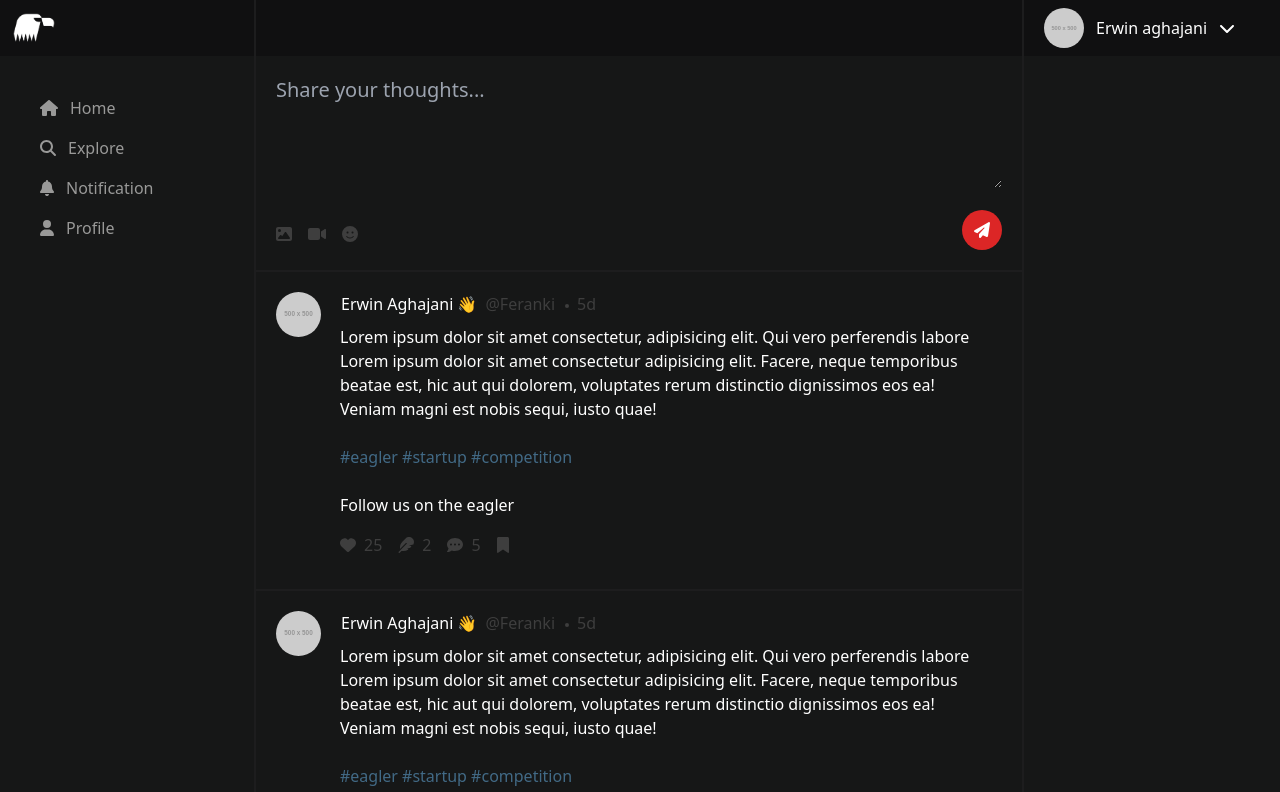
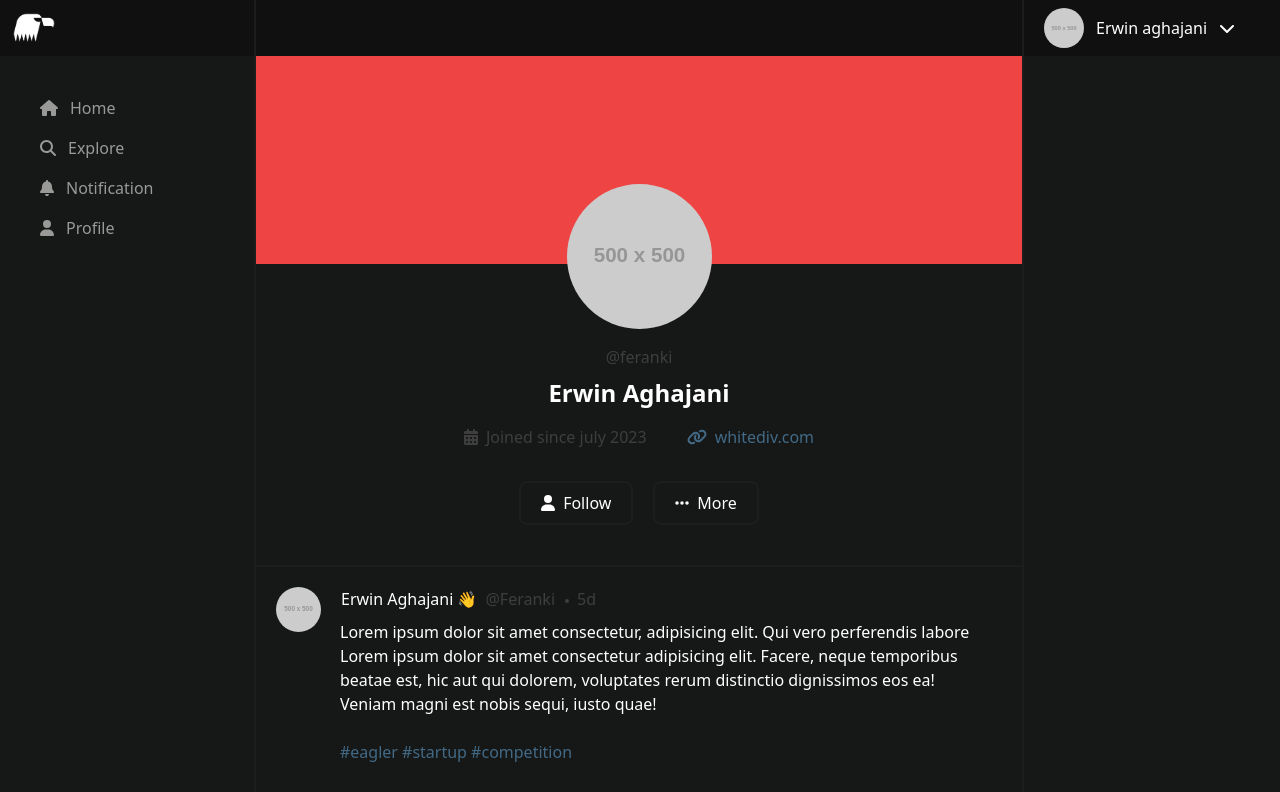
Before and after one commit to TronIsHere/eagler-socialmedia, a React (Vite) app: page / in a window 1280 px wide. Shown: the top 792 px of the page. Built offline with nearby package versions, Linux system fonts and the light colour scheme.

Commit message:
added profile section

```diff
--- a/src/App.tsx
+++ b/src/App.tsx
@@ -1,9 +1,9 @@
 import './style.css'
-import WriteComponent from './components/ui/write'
-import UserWroteColumn from './components/ui/userWrote'
 import MainMenu from './components/ui/mainMenu'
 import { FontAwesomeIcon } from '@fortawesome/react-fontawesome'
-import { faArrowDown, faChevronDown } from '@fortawesome/free-solid-svg-icons'
+import { faChevronDown } from '@fortawesome/free-solid-svg-icons'
+import ProfilePage from './pages/home/profile'
+import TimelinePage from './pages/home/timeline'
 
 function App() {
   return (
@@ -17,13 +17,7 @@ function App() {
       </div>
       <div className="bg-secondary border-r-2 border-whiteGray col-span-3">
       <div className="w-full bg-primary h-14 flex"></div>
-        <WriteComponent></WriteComponent>
-        <div className=''>
-          <UserWroteColumn></UserWroteColumn>
-          <UserWroteColumn hasReplies={true}></UserWroteColumn>
-          <UserWroteColumn hasReplies={true}></UserWroteColumn>
-
-        </div>
+      <ProfilePage></ProfilePage>
       </div>
       <div className="bg-secondary border-whiteGray ">
       <div className="w-full bg-primary h-14 flex">
--- a/src/components/ui/auth/authInput.tsx
+++ b/src/components/ui/auth/authInput.tsx
@@ -1,4 +1,4 @@
-import { Field, FieldHookConfig, useField } from "formik";
+import {useField } from "formik";
 import { FC } from "react";
 interface myProps{
     type?:string,
--- /dev/null
+++ b/src/pages/home/profile.tsx
@@ -0,0 +1,51 @@
+import { faCalendar, faCalendarAlt, faDotCircle, faEllipsis, faLink, faPerson, faUser } from "@fortawesome/free-solid-svg-icons";
+import { FontAwesomeIcon } from "@fortawesome/react-fontawesome";
+import UserWroteColumn from "../../components/ui/userWrote";
+import WriteComponent from "../../components/ui/write";
+
+const ProfilePage = () => {
+  return (
+    <>
+      <section>
+        <div className="border-b-2 border-whiteGray pb-10">
+          <div className="w-full bg-red-500 h-52 block"></div>
+          <div className="rounded-full  -mt-20 flex justify-center">
+            <img
+              src="https://placehold.co/500x500?text=Avatar"
+              alt=""
+              width={145}
+              className="rounded-full"
+            />
+          </div>
+          <div className="flex justify-center  items-center flex-col">
+            <p className="text-low-color-accent mt-4 cursor-pointer hover:text-accent">
+              @feranki
+            </p>
+            <span className="text-white mt-2 text-2xl font-bold">Erwin Aghajani</span>
+          </div>
+          <div className="flex justify-center">
+          <p className="text-low-color-accent mt-4 "><FontAwesomeIcon icon={faCalendarAlt} className="mr-2"></FontAwesomeIcon>Joined since july 2023</p>
+          <p className="mt-4 ml-10 text-links hover:underline"><FontAwesomeIcon icon={faLink} className="mr-2"></FontAwesomeIcon>whitediv.com</p>
+          </div>
+          <div className="flex justify-center mt-8">
+            <div className="flex text-white border-whiteGray border-2 p-2 px-5 rounded-lg mr-5 cursor-pointer">
+              <FontAwesomeIcon icon={faUser} className="mt-1 mr-2"></FontAwesomeIcon>
+              <span className="">Follow</span>
+            </div>
+            <div className="flex text-white border-whiteGray border-2 p-2 px-5 rounded-lg cursor-pointer">
+              <FontAwesomeIcon icon={faEllipsis} className="mt-1 mr-2"></FontAwesomeIcon>
+              <span className="">More</span>
+            </div>
+          </div>
+        </div>
+        <div className="personal-eagles h-screen">
+          <UserWroteColumn></UserWroteColumn>
+          <UserWroteColumn></UserWroteColumn>
+          <UserWroteColumn></UserWroteColumn>
+        </div>
+      </section>
+    </>
+  );
+};
+
+export default ProfilePage;
--- /dev/null
+++ b/src/pages/home/timeline.tsx
@@ -0,0 +1,17 @@
+import { FC } from "react";
+import UserWroteColumn from "../../components/ui/userWrote";
+import WriteComponent from "../../components/ui/write";
+
+const TimelinePage: FC = () => {
+  return (
+    <>
+      <WriteComponent></WriteComponent>
+      <div className="">
+        <UserWroteColumn></UserWroteColumn>
+        <UserWroteColumn hasReplies={true}></UserWroteColumn>
+        <UserWroteColumn hasReplies={true}></UserWroteColumn>
+      </div>
+    </>
+  );
+};
+export default TimelinePage;
```
